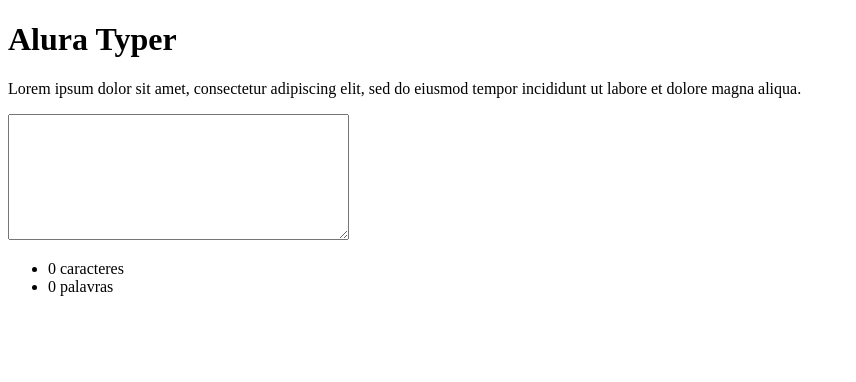
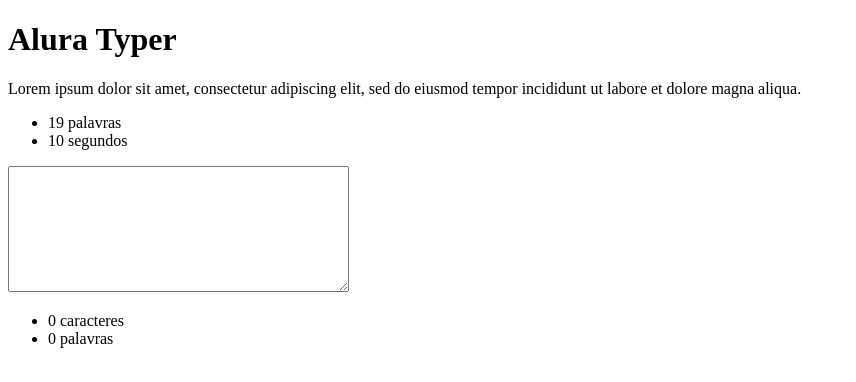
Before and after one commit to ivelidepaula/Alura-Typer, a plain HTML site: page public/principal.html in a window 1280 px wide. Shown: the whole page, without its empty margins (0-856 px from the left). Drawn offline with Linux system fonts and the light colour scheme.

Commit message:
Add text with remaining time

```diff
--- a/public/js/main.js
+++ b/public/js/main.js
@@ -12,3 +12,5 @@
     var qtdCaracteres = conteudo.length;
     $("#contador-caracteres").text(qtdCaracteres);
 });
+
+var tempoRestante = $("#tempo-digitacao").text();
--- a/public/principal.html
+++ b/public/principal.html
@@ -7,6 +7,11 @@
 <body>
     <h1>Alura Typer</h1>
     <p class="frase">Lorem ipsum dolor sit amet, consectetur adipiscing elit, sed do eiusmod tempor incididunt ut labore et dolore magna aliqua.</p>
+
+    <ul class="informacoes">
+        <li><span id="tamanho-frase">5</span> palavras</li>
+        <li><span id="tempo-digitacao">10</span> segundos</li>
+    </ul>
 
     <textarea class="campo-digitacao" rows="8" cols ="40"></textarea>
 
```
